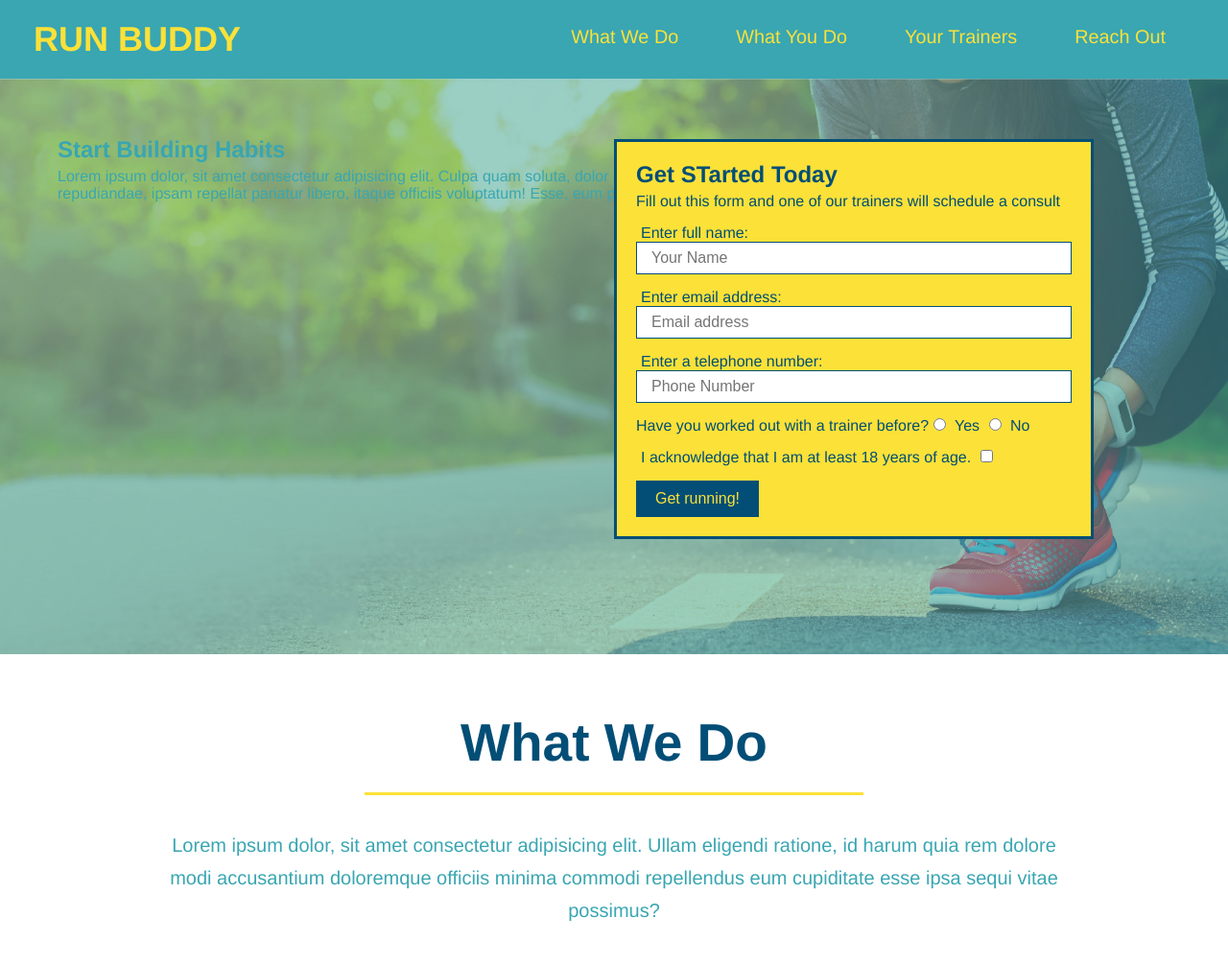
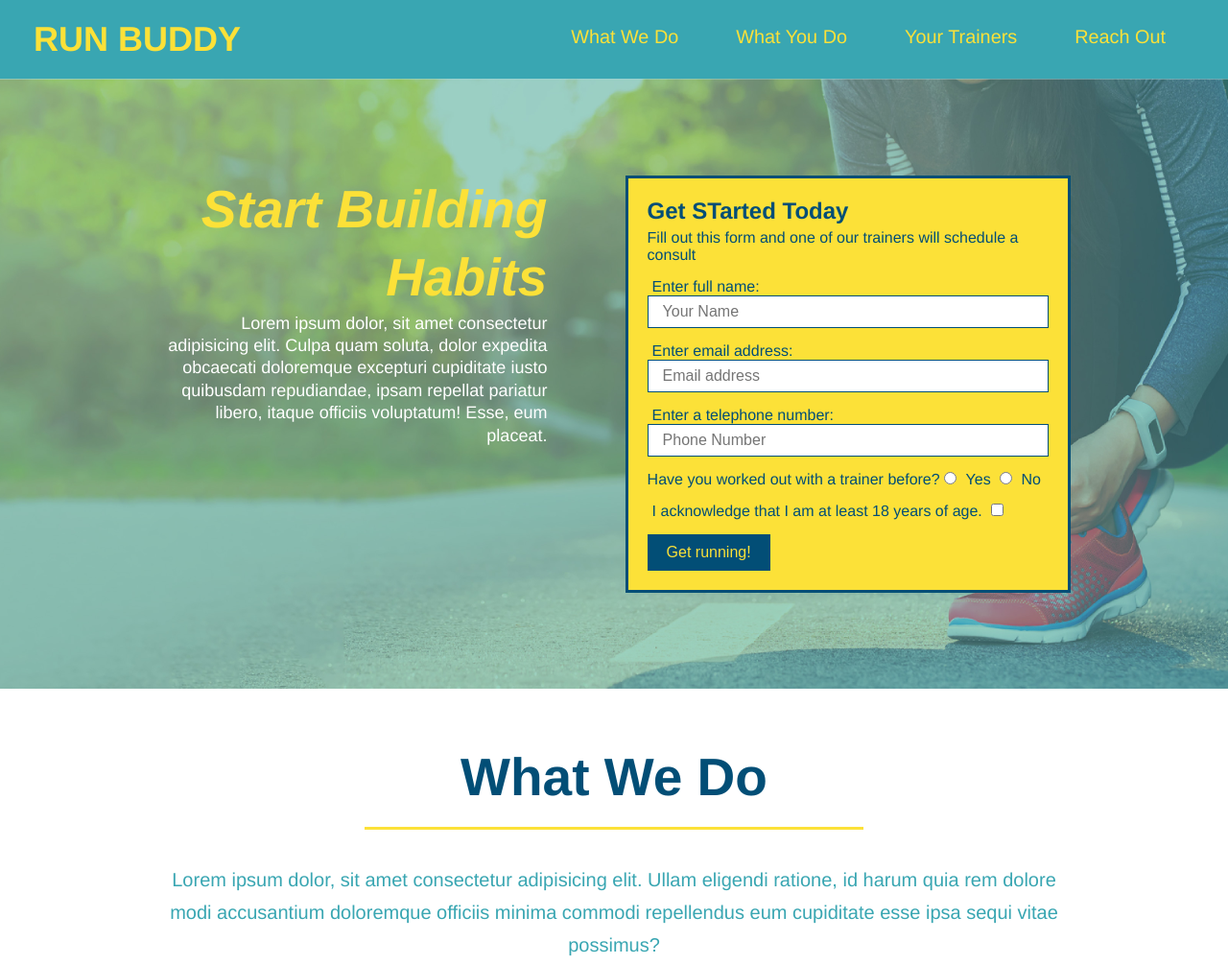
Before and after one commit to Billy4C/run-buddy, a plain HTML site: page index.html in a window 1280 px wide. Shown: the top 1005 px of the page at 96% size. Drawn offline with Linux system fonts and the light colour scheme.

Commit message:
add flexbox to the hero

```diff
--- a/assets/css/styles.css
+++ b/assets/css/styles.css
@@ -56,17 +56,20 @@ footer {
     background: #fce138;
     width: 100%;
     padding: 40px 35px;
+    display: flex;
+    justify-content: space-between;
+    flex-wrap: wrap;
 }
 
 footer h2 {
-    display: inline;
+
     color: #024e76;
     font-size: 30 px;
     margin: 0;
 }
 
 footer div {
-    float: right;
+
     line-height: 1.5;
     text-align: right;
 }
@@ -82,23 +85,38 @@ section {
 /* Hero Style Start*/
 .hero {
     background-image: url("../images/hero-big.jpg");
-    height: 600px;
     background-size: cover;
     background-position: center;
-    position: relative;
+    display: flex;
+    justify-content: center;
+    flex-wrap: wrap;
 }
 /* Hero Style end */
 
+/* hero-cta */
+.hero-cta {
+    width: 35%;
+    text-align: right;
+    margin: 3.5%;
+    color: #fff;
+    font-size: 18px;
+    line-height: 1.3;
+}
+
+.hero-cta h2 {
+    font-style: italic;
+    font-size: 55px;
+    color: #fce138;
+}
+
 /* Form Hero start */
-.hero form {
+.hero-form {
     color: #024e76;
     background-color: #fce138;
-    width: 500px;
     padding: 20px;
     border: solid 3px #024e76;
-    position: absolute;
-    bottom: 120px;
-    right: 140px;
+    margin: 3.5%;
+    width: 40%
 }
 
 .hero-form h3 {
--- a/index.html
+++ b/index.html
@@ -32,17 +32,16 @@
 
         <!-- hero -->
         <section class="hero">
-            <div class="hero-form">
                 <div class="hero-cta">
                     <h2>Start Building Habits</h2>
                         <p>
-                            Lorem ipsum dolor, sit amet consectetur adipisicing elit. Culpa quam soluta,
-                            dolor expedita obcaecati doloremque excepturi cupiditate iusto quibusdam repudiandae,
-                             ipsam repellat pariatur libero, itaque officiis voluptatum! Esse, eum placeat.
+                        Lorem ipsum dolor, sit amet consectetur adipisicing elit. Culpa quam soluta,
+                        dolor expedita obcaecati doloremque excepturi cupiditate iusto quibusdam repudiandae,
+                        ipsam repellat pariatur libero, itaque officiis voluptatum! Esse, eum placeat.
                         </p>
                 </div>
 
-
+            <div class="hero-form">
                 <!--Add form elelment-->
                 <form>
                     <h3>Get STarted Today</h3>
@@ -73,6 +72,7 @@
                         </button>
                 </form>
             </div>
+
         </section>
         <!-- End hero -->
 
```
